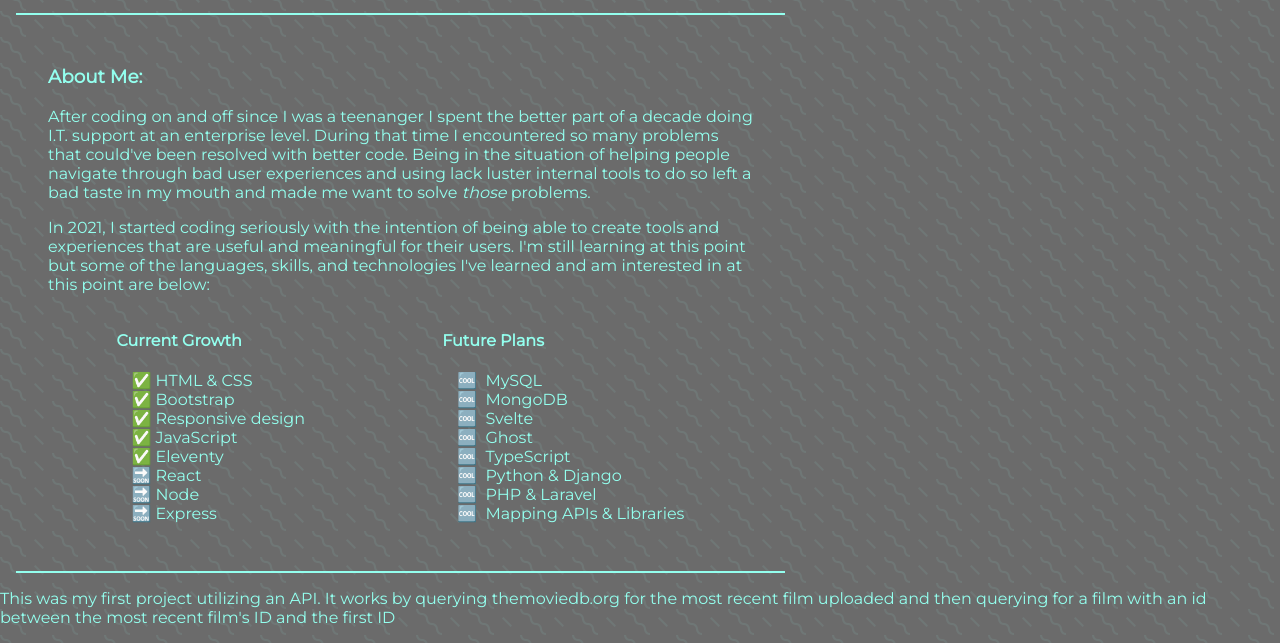
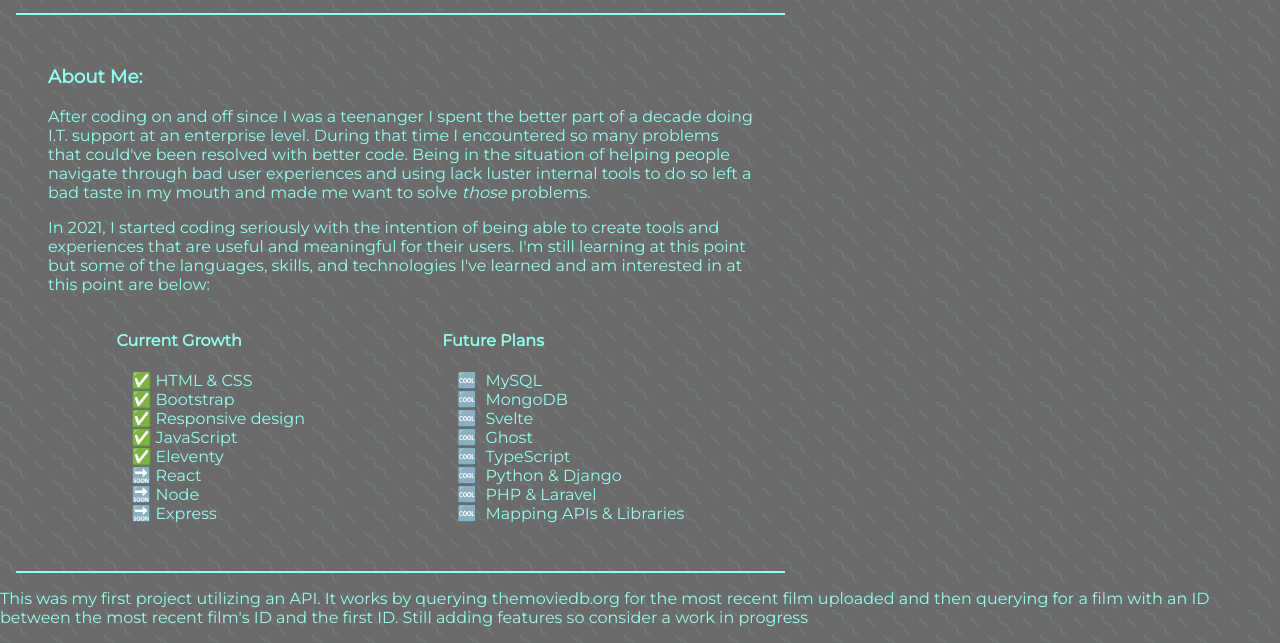
Before and after one commit to whatnotery/whatnotery.github.io, an Eleventy site: page src/portfolio/random-film-finder.md in a window 1280 px wide. Shown: the part 405-1048 px from the top of the page. Built offline with nearby package versions, Linux system fonts and the light colour scheme; Eleventy itself is replaced by a stand-in of ours; files that its build step writes are made by us from their sources; a web font is replaced by a local one; what eleventy-plugin-read-more would draw is missing.

Commit message:
update movie portfolio item

```diff
--- a/src/portfolio/random-film-finder.md
+++ b/src/portfolio/random-film-finder.md
@@ -6,4 +6,4 @@ link: https://joshea.dev/randommovie/
 github: https://github.com/whatnotery/randommovie
 
 ---
-This was my first project utilizing an API. It works by querying themoviedb.org for the most recent film uploaded and then querying for a film with an id between the most recent film's ID and the first ID
+This was my first project utilizing an API. It works by querying themoviedb.org for the most recent film uploaded and then querying for a film with an ID between the most recent film's ID and the first ID. Still adding features so consider a work in progress
```
